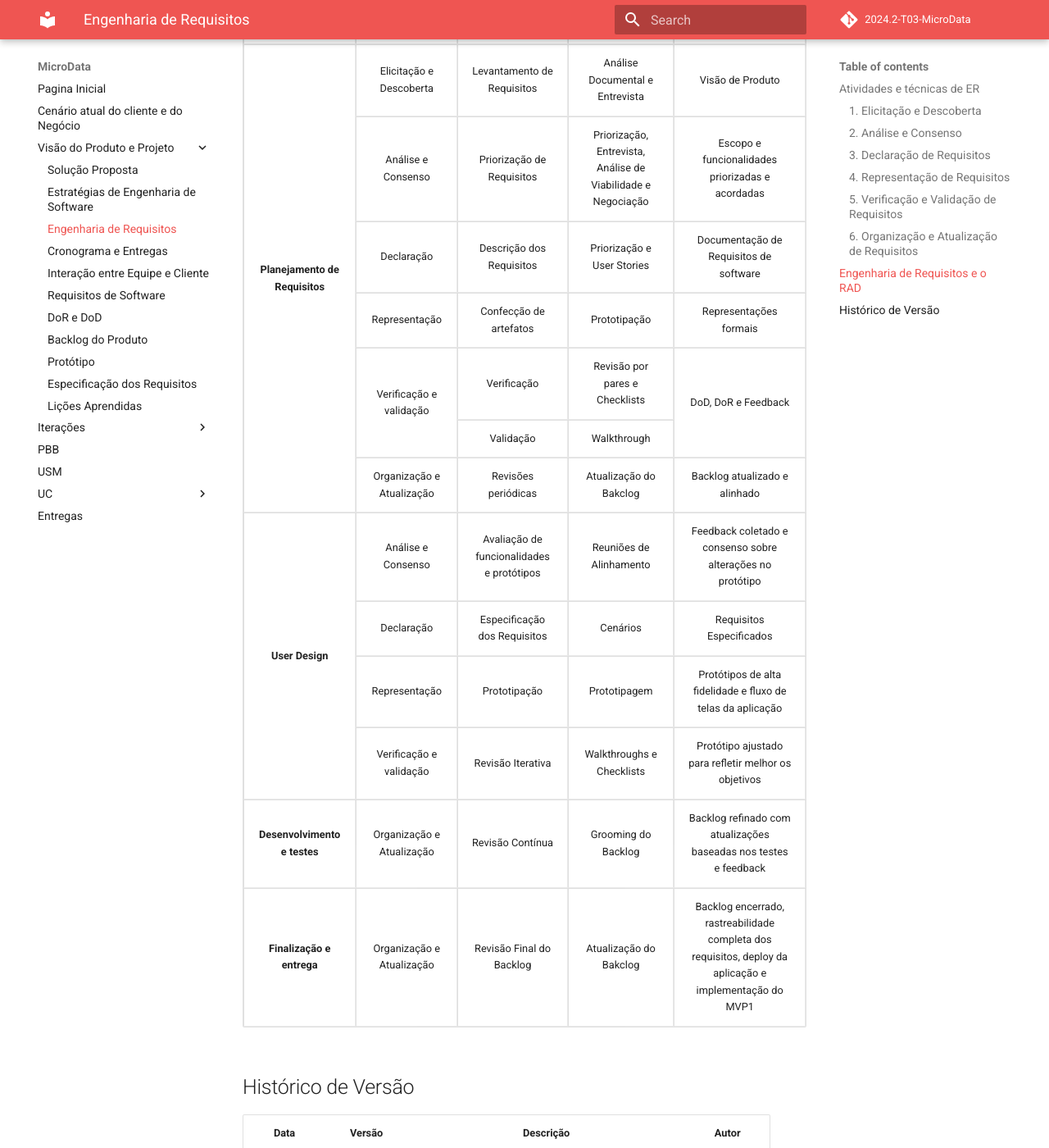
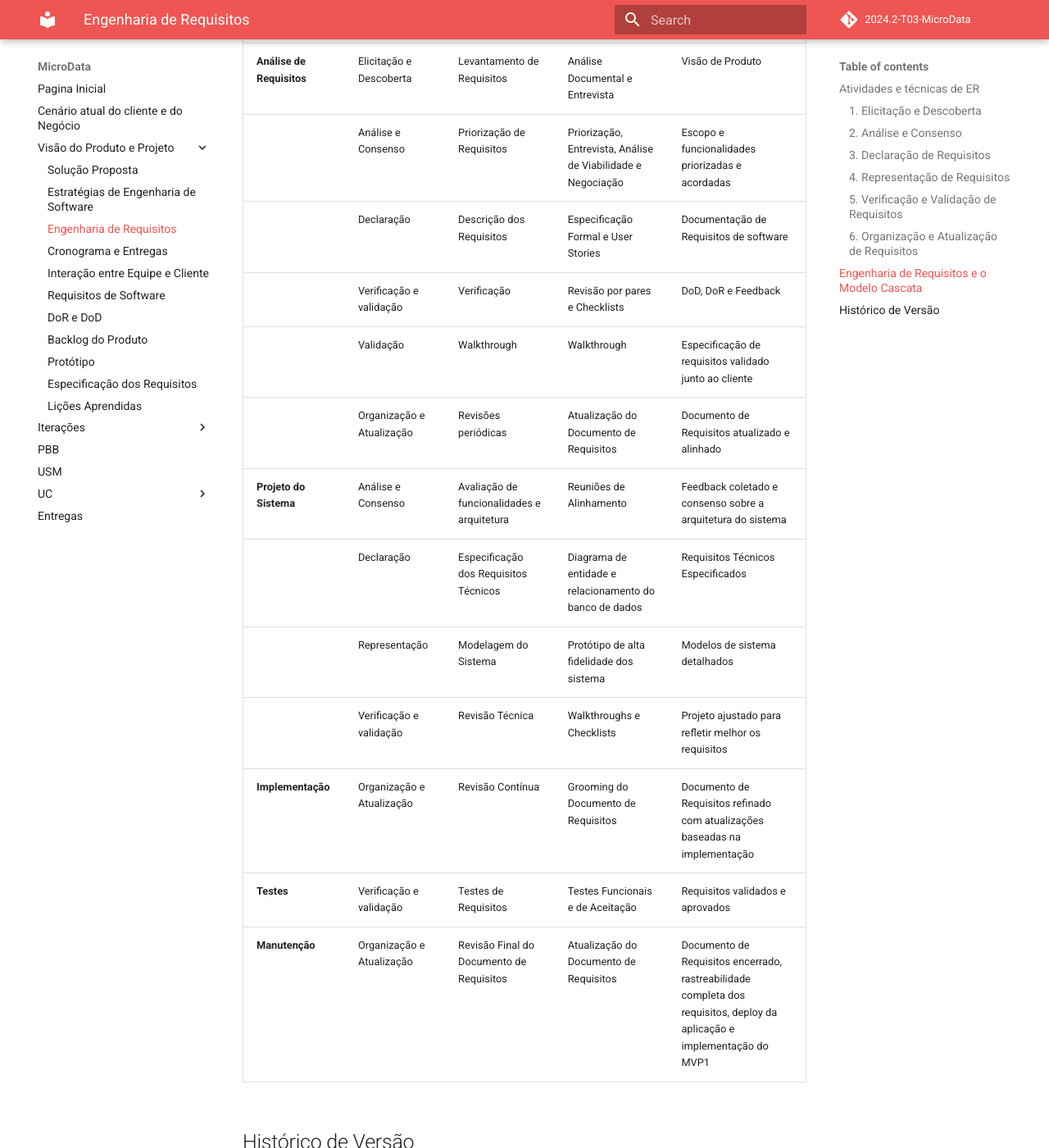
Before and after one commit to storch7/2024.2-T03-MicroData, an MkDocs documentation site: the page built from docs/visao_produto_projeto/engenharia_requisitos.md, in a window 1280 px wide and 1400 px high, scrolled down 2018 px. Shown: the whole window at 82% size. Built offline with MkDocs 1.6.1 and Material for MkDocs 9.7.7, drawn with Linux system fonts in a browser that asks for light colours; comment, search, counter and statistics services are not loaded; some of the changed text lies outside the part shown.

Commit message:
alteração na tabela de engenharia de requisitos

```diff
--- a/docs/visao_produto_projeto/engenharia_requisitos.md
+++ b/docs/visao_produto_projeto/engenharia_requisitos.md
@@ -48,105 +48,23 @@
 
 **Atualiazação do Backlog**: Conduzir uma reunião final para revisar o trabalho realizado, garantir que todos os requisitos foram atendidos e fechar oficialmente a fase de requisitos do projeto.
 
-## Engenharia de Requisitos e o RAD
+## Engenharia de Requisitos e o Modelo Cascata
 
-<table border="1" cellspacing="0" cellpadding="5">
-  <thead>
-    <tr>
-      <th style="text-align: center; vertical-align: middle;">Fases do RAD</th>
-      <th style="text-align: center; vertical-align: middle;">Atividades da ER</th>
-      <th style="text-align: center; vertical-align: middle;">Prática</th>
-      <th style="text-align: center; vertical-align: middle;">Técnica</th>
-      <th style="text-align: center; vertical-align: middle;">Resultado Esperado</th>
-    </tr>
-  </thead>
-  <tbody>
-    <!-- Planejamento de Requisitos -->
-    <tr>
-      <td rowspan="7" style="text-align: center; vertical-align: middle;"><strong>Planejamento de Requisitos</strong></td>
-      <td style="text-align: center; vertical-align: middle;">Elicitação e Descoberta</td>
-      <td style="text-align: center; vertical-align: middle;">Levantamento de Requisitos</td>
-      <td style="text-align: center; vertical-align: middle;">Análise Documental e Entrevista</td>
-      <td style="text-align: center; vertical-align: middle;">Visão de Produto</td>
-    </tr>
-    <tr>
-      <td style="text-align: center; vertical-align: middle;">Análise e Consenso</td>
-      <td style="text-align: center; vertical-align: middle;">Priorização de Requisitos</td>
-      <td style="text-align: center; vertical-align: middle;">Priorização, Entrevista, Análise de Viabilidade e Negociação</td>
-      <td style="text-align: center; vertical-align: middle;">Escopo e funcionalidades priorizadas e acordadas</td>
-    </tr>
-    <tr>
-      <td style="text-align: center; vertical-align: middle;">Declaração</td>
-      <td style="text-align: center; vertical-align: middle;">Descrição dos Requisitos</td>
-      <td style="text-align: center; vertical-align: middle;">Priorização e User Stories</td>
-      <td style="text-align: center; vertical-align: middle;">Documentação de Requisitos de software</td>
-    </tr>
-    <tr>
-      <td style="text-align: center; vertical-align: middle;">Representação</td>
-      <td style="text-align: center; vertical-align: middle;">Confecção de artefatos</td>
-      <td style="text-align: center; vertical-align: middle;">Prototipação</td>
-      <td style="text-align: center; vertical-align: middle;">Representações formais</td>
-    </tr>
-    <tr>
-      <td style="text-align: center; vertical-align: middle;" rowspan="2">Verificação e validação</td>
-      <td style="text-align: center; vertical-align: middle;">Verificação</td>
-      <td style="text-align: center; vertical-align: middle;">Revisão por pares e Checklists</td>
-      <td style="text-align: center; vertical-align: middle;" rowspan="2">DoD, DoR e Feedback</td>
-    </tr>
-    <tr>
-      <td style="text-align: center; vertical-align: middle;">Validação</td>
-      <td style="text-align: center; vertical-align: middle;">Walkthrough</td>
-    </tr>
-    <tr>
-      <td style="text-align: center; vertical-align: middle;">Organização e Atualização</td>
-      <td style="text-align: center; vertical-align: middle;">Revisões periódicas</td>
-      <td style="text-align: center; vertical-align: middle;">Atualização do Bakclog</td>
-      <td style="text-align: center; vertical-align: middle;">Backlog atualizado e alinhado</td>
-    </tr>
-    <!-- User Design -->
-    <tr>
-      <td rowspan="4" style="text-align: center; vertical-align: middle;"><strong>User Design</strong></td>
-      <td style="text-align: center; vertical-align: middle;">Análise e Consenso</td>
-      <td style="text-align: center; vertical-align: middle;">Avaliação de funcionalidades e protótipos</td>
-      <td style="text-align: center; vertical-align: middle;">Reuniões de Alinhamento</td>
-      <td style="text-align: center; vertical-align: middle;">Feedback coletado e consenso sobre alterações no protótipo</td>
-    </tr>
-    <tr>
-      <td style="text-align: center; vertical-align: middle;">Declaração</td>
-      <td style="text-align: center; vertical-align: middle;">Especificação dos Requisitos</td>
-      <td style="text-align: center; vertical-align: middle;">Cenários</td>
-      <td style="text-align: center; vertical-align: middle;">Requisitos Especificados</td>
-    </tr>
-    <tr>
-      <td style="text-align: center; vertical-align: middle;">Representação</td>
-      <td style="text-align: center; vertical-align: middle;">Prototipação</td>
-      <td style="text-align: center; vertical-align: middle;">Prototipagem</td>
-      <td style="text-align: center; vertical-align: middle;">Protótipos de alta fidelidade e fluxo de telas da aplicação</td>
-    </tr>
-    <tr>
-      <td style="text-align: center; vertical-align: middle;">Verificação e validação</td>
-      <td style="text-align: center; vertical-align: middle;">Revisão Iterativa</td>
-      <td style="text-align: center; vertical-align: middle;">Walkthroughs e  Checklists</td>
-      <td style="text-align: center; vertical-align: middle;">Protótipo ajustado para refletir melhor os objetivos</td>
-    </tr>
-    <!-- Desenvolvimento e Testes -->
-    <tr>
-      <td style="text-align: center; vertical-align: middle;"><strong>Desenvolvimento e testes</strong></td>
-      <td style="text-align: center; vertical-align: middle;">Organização e Atualização</td>
-      <td style="text-align: center; vertical-align: middle;">Revisão Contínua</td>
-      <td style="text-align: center; vertical-align: middle;">Grooming do Backlog</td>
-      <td style="text-align: center; vertical-align: middle;">Backlog refinado com atualizações baseadas nos testes e feedback</td>
-    </tr>
-    <!-- Finalização e Entrega -->
-    <tr>
-      <td style="text-align: center; vertical-align: middle;"><strong>Finalização e entrega</strong></td>
-      <td style="text-align: center; vertical-align: middle;">Organização e Atualização</td>
-      <td style="text-align: center; vertical-align: middle;">Revisão Final do Backlog</td>
-      <td style="text-align: center; vertical-align: middle;">Atualização do Bakclog</td>
-      <td style="text-align: center; vertical-align: middle;">Backlog encerrado, rastreabilidade completa dos requisitos, deploy da aplicação e implementação do MVP1</td>
-    </tr>
-  </tbody>
-</table>
+| Fases do Cascata         | Atividades da ER           | Prática                                  | Técnica                                             | Resultado Esperado                                  |
+|--------------------------|----------------------------|------------------------------------------|-----------------------------------------------------|----------------------------------------------------|
+| **Análise de Requisitos** | Elicitação e Descoberta    | Levantamento de Requisitos               | Análise Documental e Entrevista                     | Visão de Produto                                   |
+|                          | Análise e Consenso         | Priorização de Requisitos                | Priorização, Entrevista, Análise de Viabilidade e Negociação | Escopo e funcionalidades priorizadas e acordadas   |
+|                          | Declaração                 | Descrição dos Requisitos                 | Especificação Formal e User Stories                 | Documentação de Requisitos de software             |
+|                          | Verificação e validação    | Verificação                              | Revisão por pares e Checklists                      | DoD, DoR e Feedback                               |
+|                          | Validação                  | Walkthrough                              | Walkthrough                                          | Especificação de requisitos validado junto ao cliente                                                  |
+|                          | Organização e Atualização  | Revisões periódicas                      | Atualização do Documento de Requisitos              | Documento de Requisitos atualizado e alinhado      |
+| **Projeto do Sistema**    | Análise e Consenso         | Avaliação de funcionalidades e arquitetura | Reuniões de Alinhamento                             | Feedback coletado e consenso sobre a arquitetura do sistema |
+|                          | Declaração                 | Especificação dos Requisitos Técnicos    | Diagrama de entidade e relacionamento do banco de dados  | Requisitos Técnicos Especificados                  |
+|                          | Representação              | Modelagem do Sistema                     | Protótipo de alta fidelidade dos sistema                     | Modelos de sistema detalhados                      |
+|                          | Verificação e validação    | Revisão Técnica                          | Walkthroughs e Checklists                           | Projeto ajustado para refletir melhor os requisitos |
+| **Implementação**         | Organização e Atualização  | Revisão Contínua                         | Grooming do Documento de Requisitos                 | Documento de Requisitos refinado com atualizações baseadas na implementação |
+| **Testes**                | Verificação e validação    | Testes de Requisitos                     | Testes Funcionais e de Aceitação                    | Requisitos validados e aprovados                   |
+| **Manutenção**            | Organização e Atualização  | Revisão Final do Documento de Requisitos | Atualização do Documento de Requisitos              | Documento de Requisitos encerrado, rastreabilidade completa dos requisitos, deploy da aplicação e implementação do MVP1 |
 
 ##  Histórico de Versão
 
```
Also changed, not shown: other parts of docs/visao_produto_projeto/engenharia_requisitos.md (+1 -0 lines).
